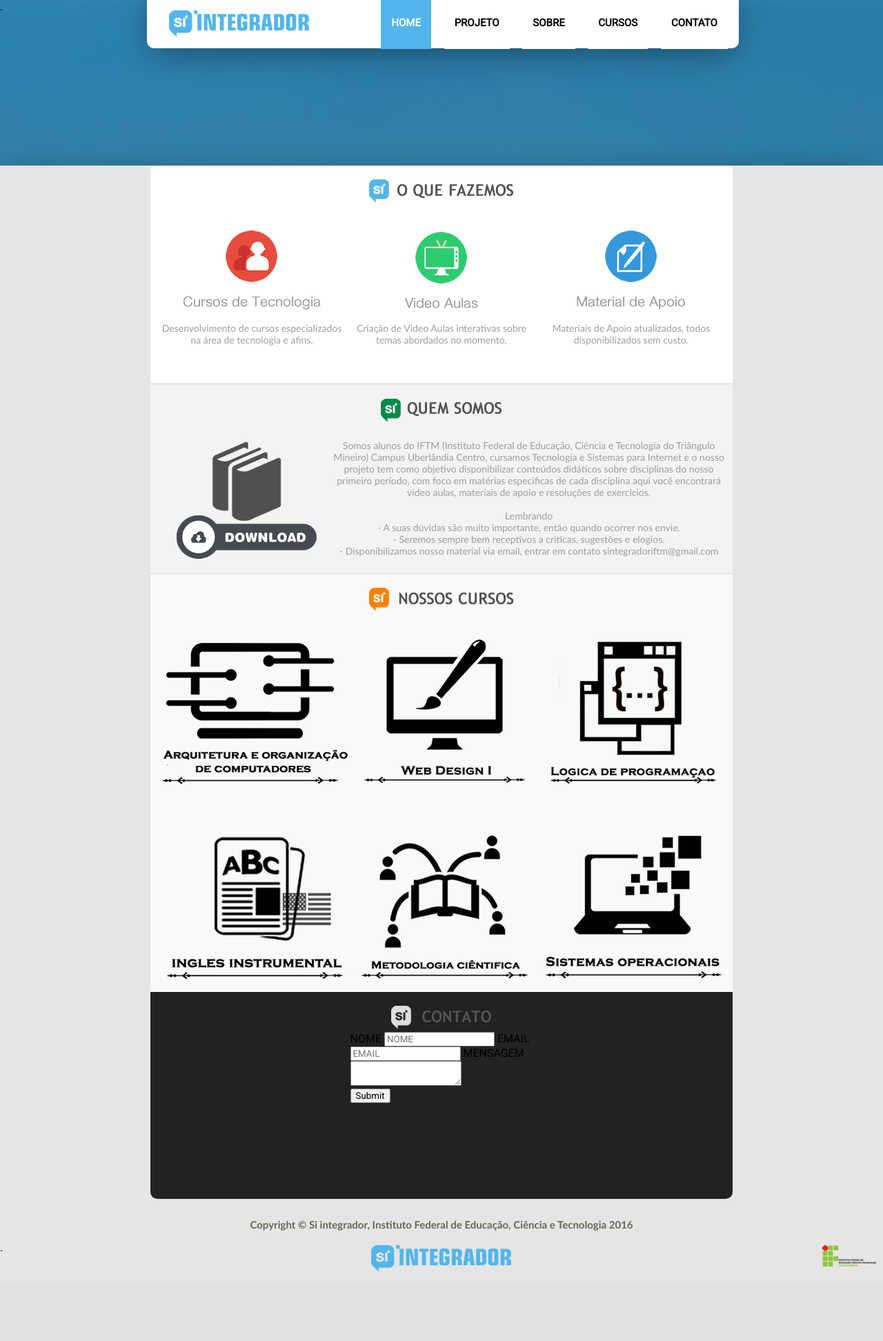
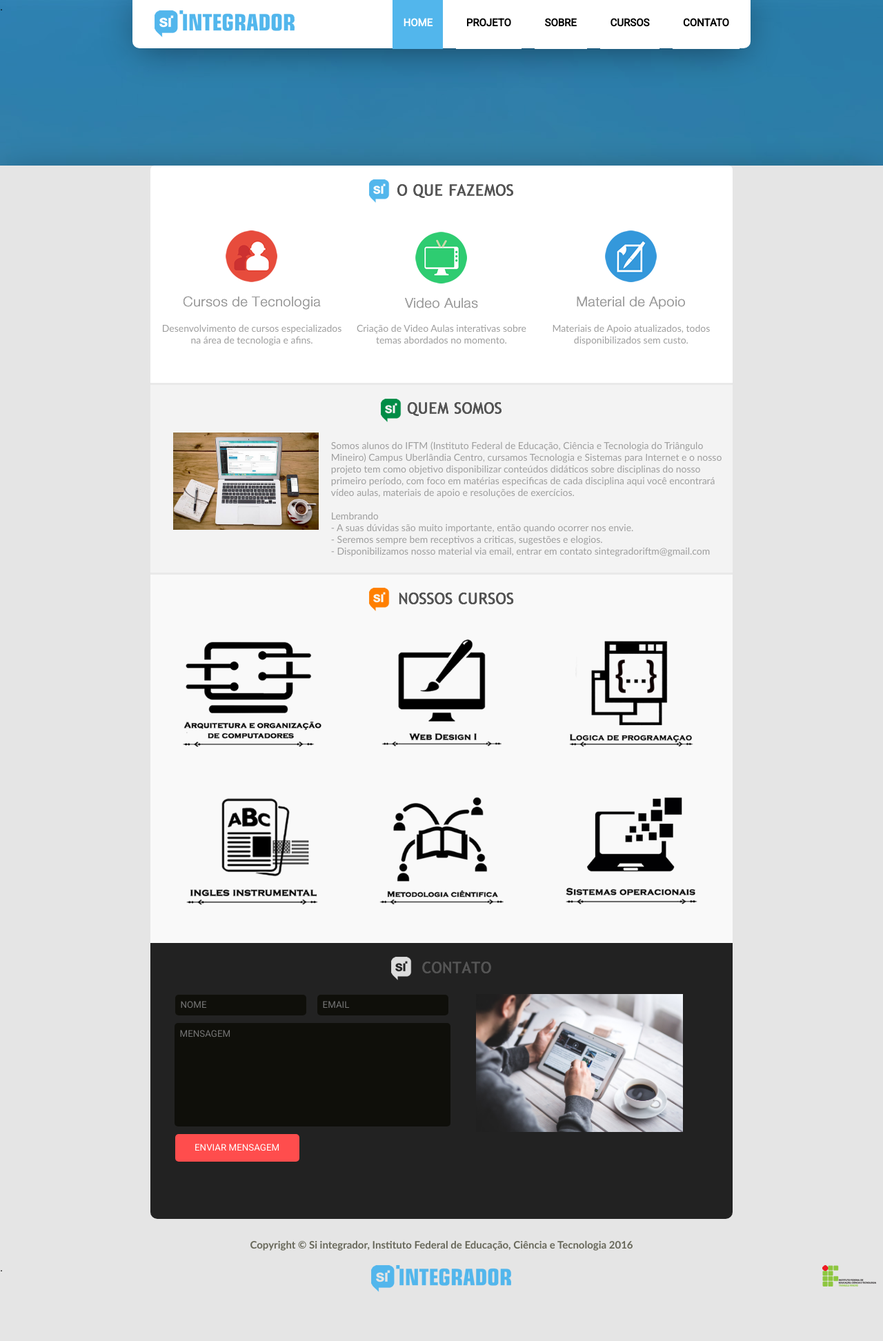
Before and after one commit to lcssimonini/projeto_integrador_2016, a Flask app: page / in a window 1280 px wide. Shown: the whole page at 69% size. Before the commit the page ends 1844 px from the top, so only its background shows below. Run offline with Flask 2, Linux system fonts and the light colour scheme; some libraries are stand-ins or nearby versions.

Commit message:
ajustes gerais

```diff
--- a/static/css/estilo.css
+++ b/static/css/estilo.css
@@ -96,7 +96,9 @@ body {
     border-radius: 10px;
     position: fixed;
     top: -10px;
-    width: 67%;
+    width: 70%;
+    left:50%;
+    margin-left: -35%;
     box-shadow: -1px 10px 51px -10px rgba(0, 0, 0, 0.49);
 }
 ul.opcoes {
@@ -133,6 +135,13 @@ li a:hover {
     background-color: #097c68;
     padding: 27px 15px 29px 15px;
 }
+
+.menuIndex li a:hover {
+    color: white;
+    background-color: #52B6EC;
+    padding: 27px 15px 29px 15px;
+}
+
 li a:before {
     pointer-events: none;
     position: absolute;
@@ -272,7 +281,6 @@ li a:active:before {
     color: #9E9E9E;
     font-family: calibri;
     font-size: 14px;
-    text-align: center;
 }
 /* CURSOS */
 
@@ -287,20 +295,15 @@ li a:active:before {
     width: 100%;
 }
 
+.curso img {
+    width: 210px;
+}
+
 .descrVideo {
   margin-left: 40px;
   text-align: left;
 }
-/* CONTATO */
 
-.projetocontato {
-    min-height: 300px;
-    ;
-    background-color: #222222;
-    width: 100%;
-    border-bottom-left-radius: 10px;
-    border-bottom-right-radius: 10px;
-}
 /* RODAPÉ */
 
 .nomeprojeto {
@@ -329,3 +332,70 @@ li a:active:before {
     text-align: right;
     margin-top: 6px;
 }
+
+/* CONTATO */
+
+.projetocontato {
+    min-height: 400px;
+    background-color: #222222;
+    width: 100%;
+    border-bottom-left-radius: 10px;
+    border-bottom-right-radius: 10px;
+}
+
+.formContato {
+  margin-top: 30px;
+  margin-left: 30px;
+}
+
+.formContato input {
+  border-radius: 5px;
+  border: 0px;
+  margin: 6px;
+  height: 30px;
+  padding: 8px;
+  background-color: #0f0f0a;
+  width: 190px;
+}
+
+.formContato textarea {
+  border-radius: 5px;
+  border: 0px;
+  margin: 5px;
+  height: 150px;
+  padding: 8px;
+  background-color: #0f0f0a;
+  width: 400px;
+  resize: none;
+}
+
+#submitContato {
+  height: 40px;
+  width: 180px;
+  background-color: #ff4d4d;
+  color: white;
+}
+
+.contatoImg {
+  width: 300px;
+  position: relative;
+  top: 35px;
+  left: 20px;
+}
+
+/* PÁGINA CURSOS */
+
+/* VIDEOAULAS */
+.textovideo {width: 100%; height: auto;}
+.projetovideo {color:#9E9E9E; text-align: center; margin-top: 30px; padding: 10px; }
+.video01 {width: 100%; height: auto;}
+
+/* MATERIAL */
+.projetoexer {z-index:1; height: auto; background-color: #F9F9F9; width: 100%; border-top: solid #E9E9E9; }
+.imagemmaterial {margin: auto; width: 100%; height: auto;}
+.imagemmaterial img {width:80%; margin-top:-10px;}
+
+/* QUESTIONÁRIOS */
+.projetoexer {z-index:1; height: auto; background-color: #F9F9F9; width: 100%; border-top: solid #E9E9E9; }
+.questimagem {margin: auto; width: 265px; height: 39px;}
+.questimagem img {margin-top: 15px;}
--- a/templates/base.html
+++ b/templates/base.html
@@ -23,7 +23,7 @@
                                 </div>
                             </div>
                             <div class=" col-8">
-                                <ul class="opcoes">
+                                <ul class="opcoes menuIndex">
                                     <li><a href="/"  title="Página Inicial" style="color:white; background-color: #52B6EC; ">HOME</a></li>
 
                                     {% if menu_cursos == False %}
@@ -67,8 +67,11 @@
                     </div>
                     <div class="col-4">
                         <div class="logofinal">
-                            <img src="static/Imagens/logo.png" title="Muito obrigado, por visitar nossa projeto" alt="Imagem Logo">
+                            <img src="static/Imagens/logo.png" title="Muito obrigado, por visitar nosso projeto" alt="Imagem Logo">
                          </div>
+                         <br>
+                         <br>
+                         <br>
                     </div>
                     <div class="col-4">
                         <div class="iftm">
--- a/templates/index.html
+++ b/templates/index.html
@@ -52,7 +52,7 @@
                     <div class="linha">
                         <div class="col-3">
                             <div class="imagem01">
-                                <img src="static/Imagens/imagem01.png" title="Somos alunos, sempre buscando novas expêrencia" alt="Imagem Logo">
+                                <img src="static/Imagens/quem_somos.jpg" title="Somos alunos, sempre buscando novas expêrencia" alt="Imagem Logo">
                              </div>
                         </div>
 
@@ -116,6 +116,8 @@
                              </div>
                         </div>
                     </div>
+                    <br>
+                    <br>
                </div>
                <!-- Fim Nossos Cursos -->
 
@@ -124,22 +126,24 @@
                     <div class="linha">
                         <div class="col-12">
                             <div class="Titulo01">
-                                <a name="contato"><img src="static/Imagens/Titulo04.png" title="Contato" alt="Imagem Logo"></a>
-
-                                <form action="/contato" method="POST">
-                                    <label for="nomeField">NOME</label>
-                                    <input id="nomeField" name="nomeField" type="text" placeholder="NOME">
-
-                                    <label for="emailField">EMAIL</label>
-                                    <input id="emailField" name="emailField" type="text" placeholder="EMAIL">
-
-                                    <label for="mensagemField">MENSAGEM</label>
-                                    <textarea id="mensagemField" name="mensagemField"></textarea>
-                                    <br/>
-                                    <input type="submit" id="submitContato" />
-                                </form>
-                             </div>
+                                <a name="contato">
+                                  <img src="static/Imagens/Titulo04.png" title="Contato" alt="Imagem Logo">
+                                </a>
+                           </div>
                         </div>
+                    </div>
+                    <div class="linha">
+                      <div class="formContato col-6">
+                        <form action="/contato" method="POST">
+                            <input id="nomeField"  name="nomeField" type="text" placeholder="NOME">
+                            <input id="emailField" name="emailField" type="text" placeholder="EMAIL">
+                            <br/>
+                            <textarea class="col-12" id="mensagemField" name="mensagemField" placeholder="MENSAGEM"></textarea>
+                            <br/>
+                            <input type="submit" id="submitContato" value="ENVIAR MENSAGEM"/>
+                        </form>
+                      </div>
+                      <img class="contatoImg" src="static/Imagens/contato.jpg" alt="contato">
                     </div>
                </div>
 
```
Also changed, not shown: templates/arquitetura.html (+10 -5 lines), templates/ingles.html (+9 -2 lines), templates/logica.html (+10 -4 lines), templates/metodologia.html (+9 -4 lines), templates/sistemasop.html (+11 -6 lines), templates/webdesign.html (+9 -2 lines), static/Imagens/contato.jpg (added), static/Imagens/quem_somos.jpg (added).
